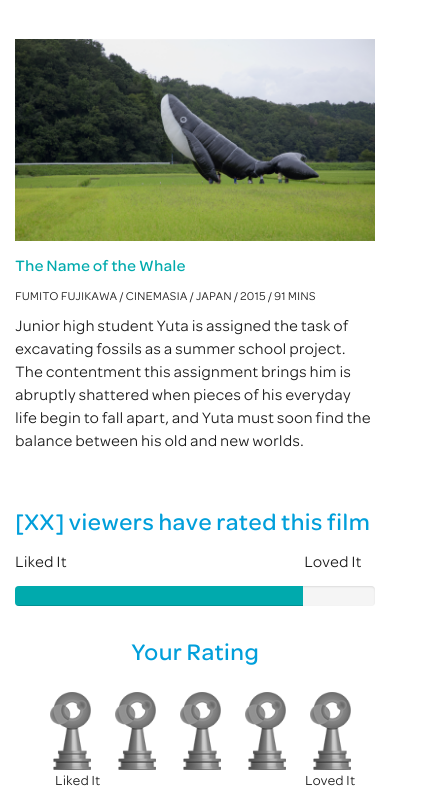
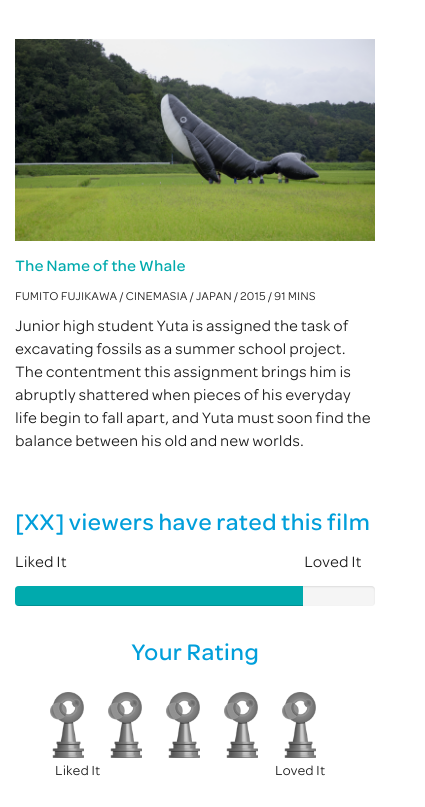
Before and after one commit to StMack/cammy, a plain HTML site: page rating.html in a window 390 px wide. Shown: the part 293-1100 px from the top of the page, 425 px wide, since content can reach past the window. Drawn offline with nearby package versions, Linux system fonts and the light colour scheme; no server answers.

Commit message:
updated media queries for rating/ page centering

```diff
--- a/css/cammy.css
+++ b/css/cammy.css
@@ -49,9 +49,6 @@ body {font-family:"Omnes_ATT W02"; font-size: 16px; color:#191919; text-align: l
 	.lovedIt {margin-left: 66%}
 	.newRating .headerCopy {text-align: center;}
 	.scale {font-size: .875em}
-	.ratings_stars, .ratings_vote, .ratings_over {width:45px; height:80px;}
-}
-@media only screen and (max-width: 375px){
 	.rate_widget {width:350px;}
 	.ratings_stars, .ratings_vote, .ratings_over {width:38px; height:70px;}
 }
```
